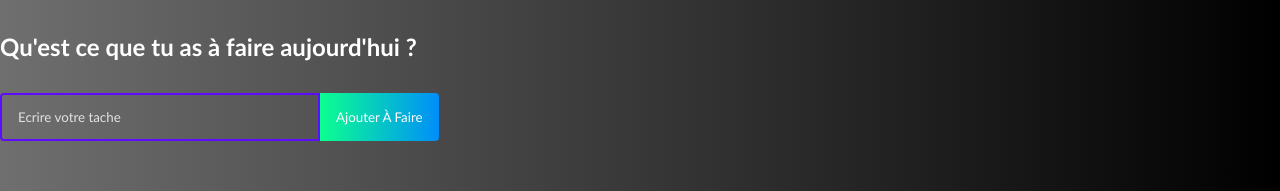
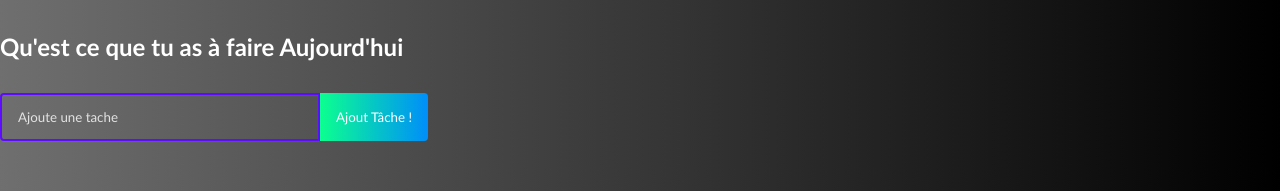
Before and after one commit to Mylan699/React, a React (Create React App) app: page / in a window 1280 px wide. Shown: the top 191 px of the page. Built offline with nearby package versions, Linux system fonts and the light colour scheme.

Commit message:
end project

```diff
--- a/src/components/ToDo.js
+++ b/src/components/ToDo.js
@@ -1,34 +1,32 @@
-import React, { useState } from 'react'
-import ToDoForm from './ToDoForm'
-import ToDoList from './ToDoList'
-import { RiCloseCircleLine } from 'react-icons/ri'
-import { TiEdit } from 'react-icons/ti'
+import React, { useState } from 'react';
+import TodoForm from './ToDoForm';
+import { RiCloseCircleLine } from 'react-icons/ri';
+import { TiEdit } from 'react-icons/ti';
 
-function ToDo({ todos, completeTodo, removeTodo, updateTodo }) {
-    console.log('todo in ToDo.js: ', todos)
+const Todo = ({ todos, completeTodo, removeTodo, updateTodo }) => {
   const [edit, setEdit] = useState({
     id: null,
     value: ''
   });
 
   const submitUpdate = value => {
-        updateTodo(edit.id, value)
+    updateTodo(edit.id, value);
     setEdit({
       id: null,
-            value:''
-        })
+      value: ''
+    });
+  };
+
+  if (edit.id) {
+    return <TodoForm edit={edit} onSubmit={submitUpdate} />;
   }
 
-    if (edit.id) {
-        return <ToDoForm edit ={edit} onSubmit={submitUpdate}/>
-    }
-
-
   return todos.map((todo, index) => (
-        <div className={todo.isComplete ? 'todo-row complete' : 'todo-row'}
-            key={index}>
-
-            <div key={todo.id} onClik={() => completeTodo(todo.id)}>
+    <div
+      className={todo.isComplete ? 'todo-row complete' : 'todo-row'}
+      key={index}
+    >
+      <div key={todo.id} onClick={() => completeTodo(todo.id)}>
         {todo.text}
       </div>
       <div className='icons'>
@@ -41,9 +39,8 @@ function ToDo({ todos, completeTodo, removeTodo, updateTodo }) {
           className='edit-icon'
         />
       </div>
+    </div>
+  ));
+};
 
-        </div>
-    ))
-}
-
-export default ToDo
+export default Todo;
--- a/src/components/ToDoForm.js
+++ b/src/components/ToDoForm.js
@@ -1,18 +1,17 @@
-import React, { useState, useEffect, uesRef, useRef } from 'react';
+import React, { useState, useEffect, useRef } from 'react';
 
-function ToDoForm(props) {
-  const [input, setInput] = useState(props.edit ? props.edit.value
-    : '');
+function TodoForm(props) {
+  const [input, setInput] = useState(props.edit ? props.edit.value : '');
 
-  const inputRef = useRef(null)
+  const inputRef = useRef(null);
 
   useEffect(() => {
-    inputRef.current.focus()
-  })
+    inputRef.current.focus();
+  });
 
   const handleChange = e => {
-    setInput(e.target.value)
-  }
+    setInput(e.target.value);
+  };
 
   const handleSubmit = e => {
     e.preventDefault();
@@ -21,24 +20,43 @@ function ToDoForm(props) {
       id: Math.floor(Math.random() * 10000),
       text: input
     });
-
-    setInput('')
-  }
+    setInput('');
+  };
 
   return (
-    <form className="todo-form" onSubmit={handleSubmit}>
+    <form onSubmit={handleSubmit} className='todo-form'>
+      {props.edit ? (
+        <>
+          <input
+            placeholder='Met a jour ta tâche '
+            value={input}
+            onChange={handleChange}
+            name='text'
+            ref={inputRef}
+            className='todo-input edit'
+          />
+          <button onClick={handleSubmit} className='todo-button edit'>
+            Mise à jour !
 
-      <input
-        type="text"
-        placeholder="Ecrire votre tache"
-        value={input} name="text"
-        className='todo-input'
-        onChange={handleChange}
-        ref={inputRef}
-      />
-      <button className="todo-button">Ajouter à faire </button>
+          </button>
+        </>
+      ) : (
+        <>
+          <input
+            placeholder='Ajoute une tache'
+            value={input}
+            onChange={handleChange}
+            name='text'
+            className='todo-input'
+            ref={inputRef}
+          />
+          <button onClick={handleSubmit} className='todo-button'>
+            Ajout tâche !
+          </button>
+        </>
+      )}
     </form>
-  )
+  );
+}
 
-}
-export default ToDoForm
+export default TodoForm;
--- a/src/components/ToDoList.js
+++ b/src/components/ToDoList.js
@@ -1,35 +1,38 @@
-import React, { useState } from 'react'
-import ToDo from './ToDo';
-import ToDoForm from './ToDoForm'
+import React, { useState } from 'react';
+import TodoForm from './ToDoForm';
+import Todo from './ToDo';
 
-function ToDoList() {
+function TodoList() {
     const [todos, setTodos] = useState([]);
 
     const addTodo = todo => {
         if (!todo.text || /^\s*$/.test(todo.text)) {
-            return
+            return;
         }
 
-        const newTodos = [todo, ...todos]
+        const newTodos = [todo, ...todos];
+        //j'ai laissé volontairement un console.log ici car il ma été utile quand j'ai codé
+        setTodos(newTodos);
+        console.log(...todos);
+    };
 
-        setTodos(newTodos);
-    }
-
+    //test l'entrée utilisateur
     const updateTodo = (todoId, newValue) => {
         if (!newValue.text || /^\s*$/.test(newValue.text)) {
-            return
+            return;
         }
 
-        setTodos(prev => prev.map(item =>(item.id === todoId ? newValue : item)))
-    }
+        setTodos(prev => prev.map(item => (item.id === todoId ? newValue : item)));
+    };
 
+    //déclaration de la variable pour suppression d'une tâche
     const removeTodo = id => {
-        const removeArr = [...todos].filter(todo => todo.id !== id)
+        const removedArr = [...todos].filter(todo => todo.id !== id); //créer le tableau removeArr en récupérant les id sauf celui séléctionner
 
-        setTodos([...removeArr])
-    }
+        setTodos(removedArr);
+    };
 
-
+    //déclaration de la variable pour validation d'une tâche
     const completeTodo = id => {
         let updatedTodos = todos.map(todo => {
             if (todo.id === id) {
@@ -37,24 +40,22 @@ function ToDoList() {
             }
             return todo;
         });
+        setTodos(updatedTodos);
+    };
 
-        setTodos(updatedTodos);
-
-    }
-
+    //Titre afficher sur la page
     return (
-        <div>
-            <h1>Qu'est ce que tu as à faire aujourd'hui ?</h1>
-            <ToDoForm onSubmit={addTodo} />
-            <ToDo todos={todos} completeTodo={completeTodo} removeTodo={removeTodo}
-            updateTodo={updateTodo} />
-        </div>
-    )
-
-
+        <>
+            <h1>Qu'est ce que tu as à faire Aujourd'hui</h1>
+            <TodoForm onSubmit={addTodo} />
+            <Todo
+                todos={todos}
+                completeTodo={completeTodo}
+                removeTodo={removeTodo}
+                updateTodo={updateTodo}
+            />
+        </>
+    );
 }
 
-
-
-
-export default ToDoList
+export default TodoList;
```
Also changed, not shown: src/App.css (+15 -27 lines). Lines whose indentation alone changed are shown as unchanged.
